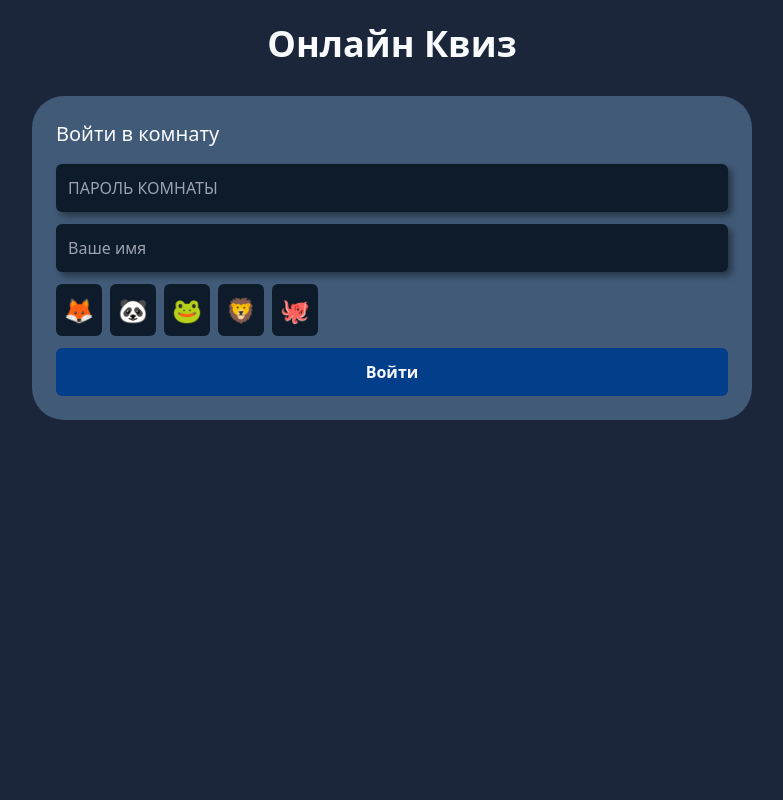
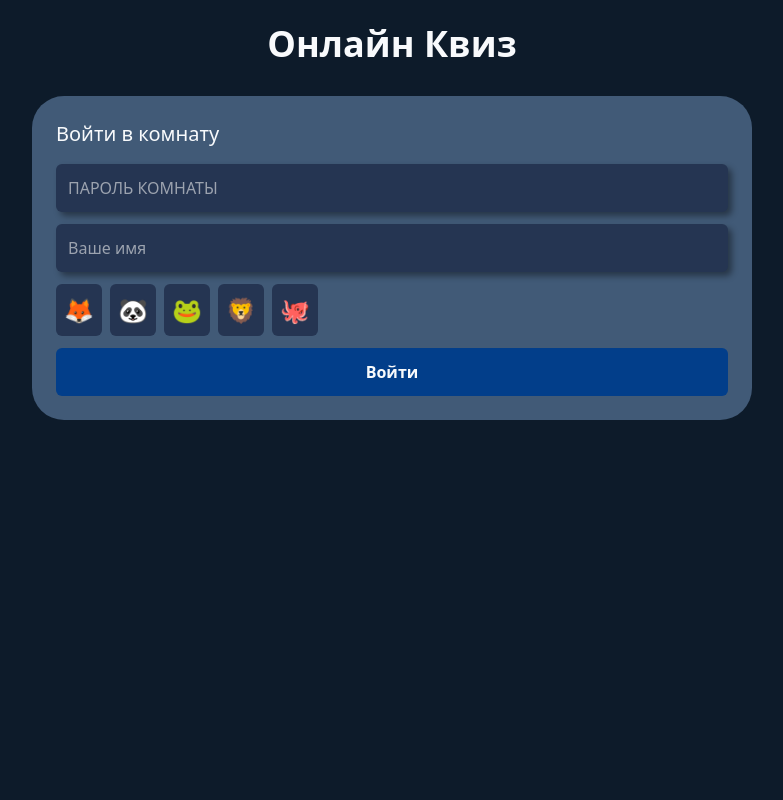
Before and after one commit to KLeyman-228/QuizWeb, a Django app: page / in a window 1280 px wide. Shown: the whole page, without its empty margins (248-1031 px from the left). Run offline with Django 5.2, Linux system fonts and the light colour scheme; some libraries are stand-ins or nearby versions.

Commit message:
styles remake -1

```diff
--- a/static/css/style.css
+++ b/static/css/style.css
@@ -1,9 +1,9 @@
 :root {
     /* Фоны */
-    --bg-page:        #1B263B;   /* тёмный фон страницы  */
+    --bg-page:        #0D1B2A;   /* тёмный фон страницы  */
     --bg-card:        #415A77;   /* карточки             */
-    --bg-input:       #0D1B2A;   /* поля / варианты      */
-    --bg-input-hover: #778DA9;   /* ховер полей          */
+    --bg-input:       #253552;   /* поля / варианты      */
+    --bg-input-hover: #1B263B;   /* ховер полей          */
 
     /* Текст */
     --text-main:  #f8fafc;
@@ -12,13 +12,13 @@
 
     /* Цвета кнопок */
     --color-primary:       #023E8A;
-    --color-primary-hover: #03045E;
+    --color-primary-hover: #0077B6;
     --color-success:       #FFC300;
     --color-success-hover: #d6a400;
     --color-danger:        #dc2626;
     --color-danger-hover:  #b91c1c;
-    --color-accent:        #00B4D8;
-    --color-accent-hover:  #0077B6;
+    --color-accent:        #d87300;
+    --color-accent-hover:  #b66d00;
 
     /* Скругления */
     --radius:    2rem;   /* карточки */
@@ -138,12 +138,12 @@ body {
 
 .players-grid-host {
     display: grid;
-    grid-template-columns: repeat(5, 1fr);
+    grid-template-columns: repeat(4, 1fr);
     gap: 0.5rem;
     margin-bottom: 1.5rem;
 }
 @media (min-width: 768px) {
-    .players-grid-host { grid-template-columns: repeat(10, 1fr); }
+    .players-grid-host { grid-template-columns: repeat(5, 1fr); }
 }
 
 /* ===================================================
```
